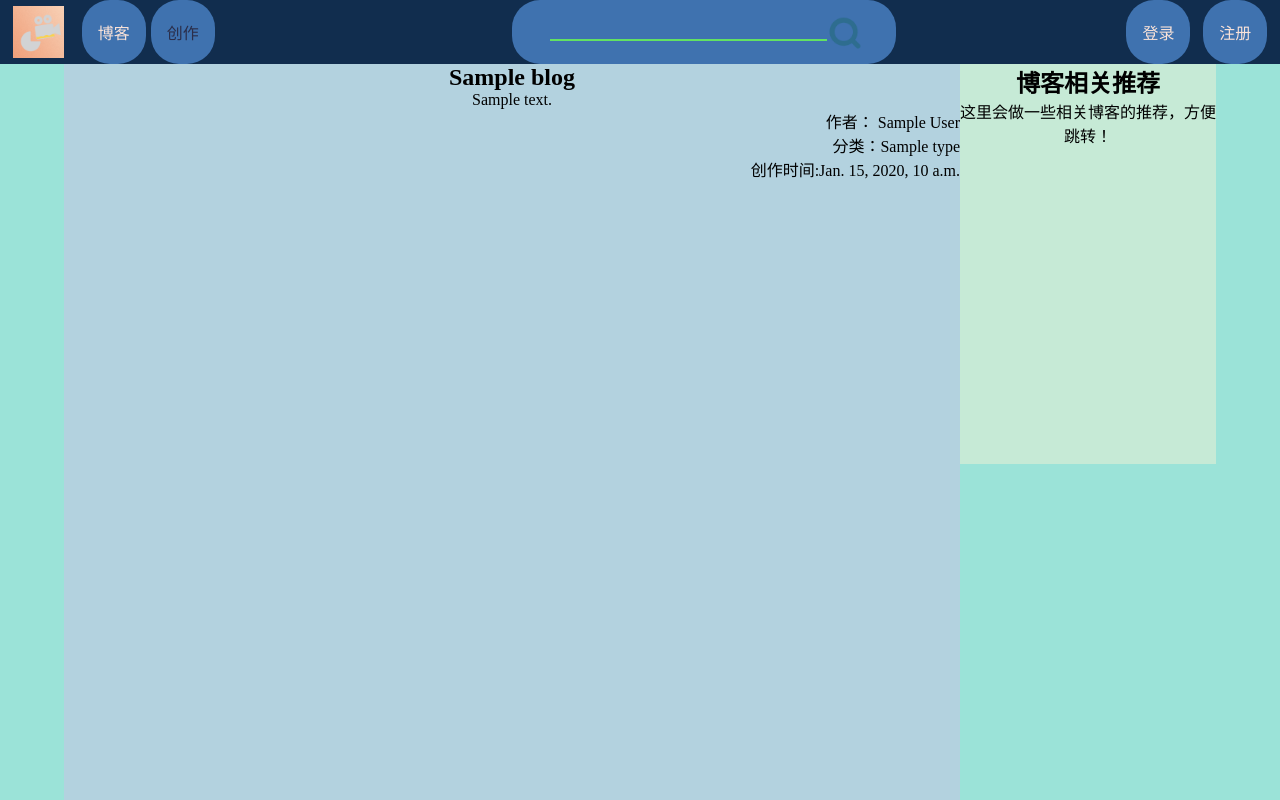
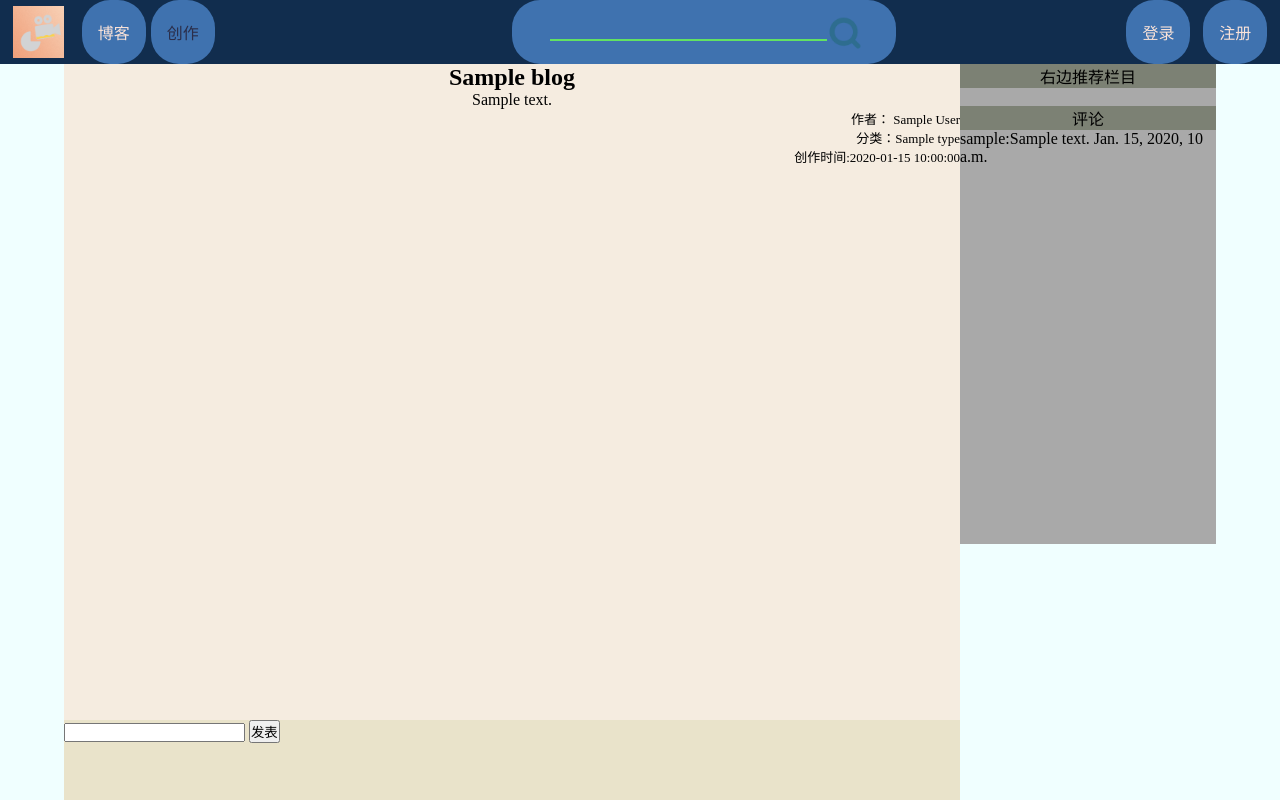
Before and after one commit to xiaojingchuangtianya/dreamWeb, a Django app: template templates/blog/blogDetail.html in a window 1280 px wide. Run offline with Django 3.2, Linux system fonts and the light colour scheme; the template is opened without the code that fills it: most values are stand-ins (such as "Sample title", 1, 10 or a date in 2020).

Commit message:
更新博客详情页面布局 1.1.2

```diff
--- a/static/css/blog/blogDetail.css
+++ b/static/css/blog/blogDetail.css
@@ -1,33 +1,41 @@
 .main{
-    position: relative;
-    top: 8%;
-    min-height: 92%;
-    /*max-height: 1000%;*/
-    /*width: 100%;*/
-    background: #9be3d8;
-    text-align: center;
-    display: flex;
+    width: 100%;
+    height: 100%;
+    background-color: azure;
 }
-.leftNone{
-    width: 5%;
-    height: 100%;
+.hide{
+    height: 8%;
 }
 .mainContent{
+    float: left;
+    margin-left: 5%;
+    height: 82%;
     width: 70%;
-    /*height: 100%;*/
-    background: #c3c7e49c;
+    background-color: rgb(245, 236, 224);
+    text-align: center;
 }
-.rightComent{
-    width: 20%;
-    min-height: 50%;
-    position: fixed;
-    right: 5%;
-    background: #c6ead6;
-}
-
 .rightMes{
     text-align: right;
+    font-size: small;
+
 }
-p{
-    text-align: left;
+.writeComment{
+    float: left;
+    margin-left: 5%;
+    width: 70%;
+    height: 10%;
+    bottom: 0;
+    background-color: rgb(233, 227, 202);
 }
+.rightPannel{
+    float: left;
+    width: 20%;
+    position: absolute;
+    right: 5%;
+    background-color: darkgrey;
+    height: 60%;
+}
+.panel{
+    text-align: center;
+    background-color:rgb(124, 129, 116);
+}
--- a/templates/blog/blogDetail.html
+++ b/templates/blog/blogDetail.html
@@ -9,20 +9,39 @@
 {% endblock %}
 {% block main %}
     <div class="main">
-        <div class="leftNone">
-        </div>
+        <div class="hide"></div>
         <div class="mainContent">
             <h2>{{ blog.title }}</h2>
             <div>{{ blog.content |safe }}</div>
             <p class="rightMes">作者： {{ blog.author }}</p>
-	    <p class="rightMes">分类：{{blog.type}}</p>
-            <p class="rightMes">创作时间:{{ blog.createTime }}</p>
+	        <p class="rightMes">分类：{{blog.type}}</p>
+            <p class="rightMes">创作时间:{{ blog.createTime |date:"Y-m-d H:i:s"}}</p>
         </div>
-        <div class="rightComent">
-            <div>
-                <h2>博客相关推荐</h2>
+        <div class="writeComment">
+            <!-- 这里用ajax会比较好一些，不要进行重定向操作 -->
+            <form action="/blog/createComment/" method="post">
+                {% csrf_token %}
+                <input type="text">
+                <button type="submit">发表</button>
+            </form>
+
+        </div>
+        <div class="rightPannel">
+            <div class="rightSuggest">
+                <div class="panel">
+                    右边推荐栏目
+                </div>
+
             </div>
-            这里会做一些相关博客的推荐，方便跳转！
+            <br>
+            <div class="rightComment">
+                <div class="panel">
+                    评论
+                </div>
+                {%for com in comments%}
+                <p>{{com.userName}}:{{com.content}} {{com.writeTime}}</p>
+                {%endfor%}
+            </div>
         </div>
     </div>
 {% endblock %}
```
Also changed, not shown: blog/migrations/0002_comment.py (added), 1 other file.
